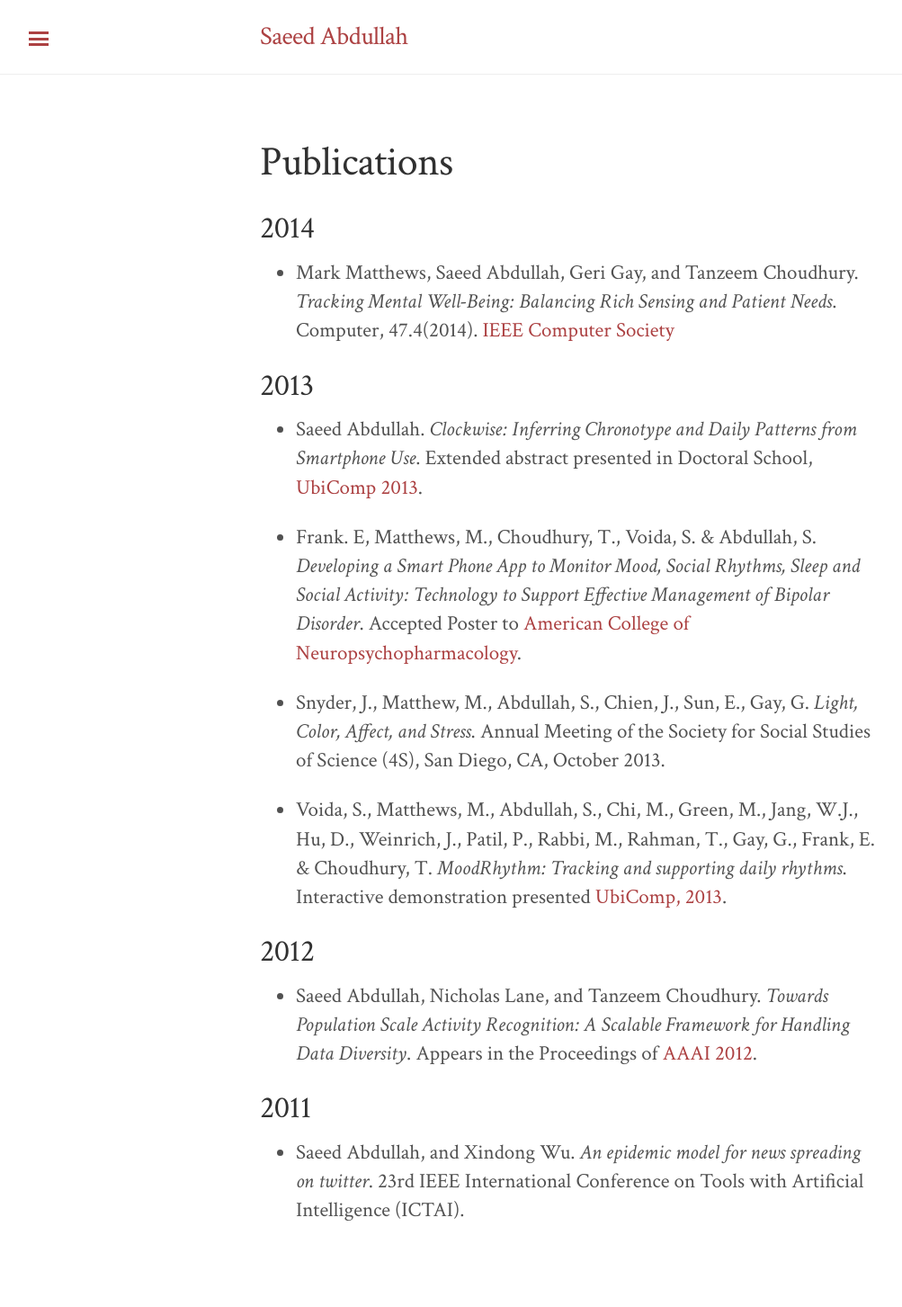
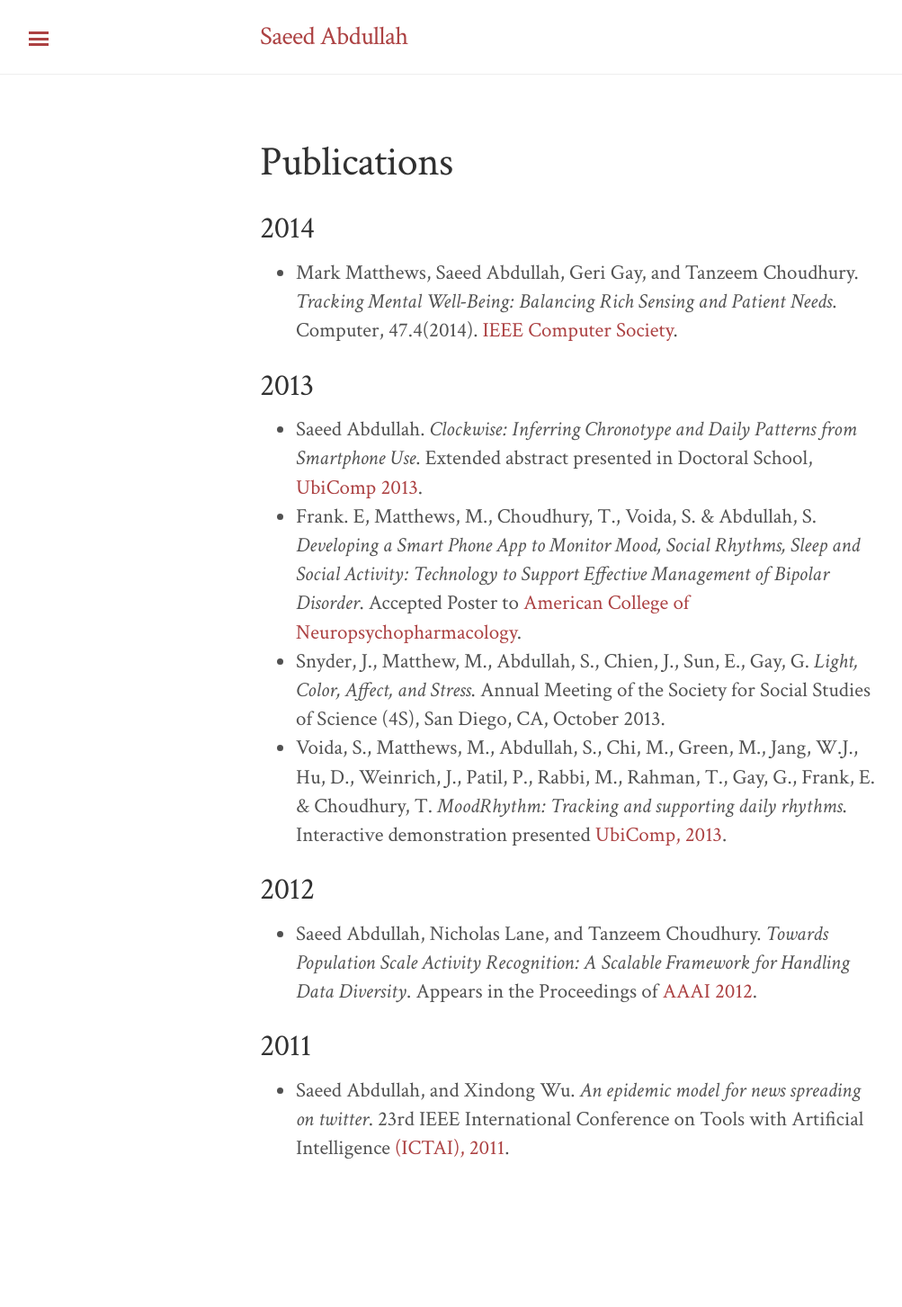
Before and after one commit to saeed-abdullah/saeed-abdullah.github.io, a Jekyll site: the page built from publications.markdown, in a window 1280 px wide. Shown: the whole page at 90% size, without its empty margins (6-1009 px from the left). Built offline with Jekyll 4.4.1, drawn with Linux system fonts in a browser that asks for light colours; after the commit the page ends 1384 px from its top, so only the background shows below that.

Commit message:
Ensures proper listing.

```diff
--- a/publications.markdown
+++ b/publications.markdown
@@ -42,7 +38,8 @@ Appears in the Proceedings of [AAAI 2012][aaai-2012].
 
 * Saeed Abdullah, and Xindong Wu.
 <em> An epidemic model for news spreading on twitter</em>.
-23rd IEEE International Conference on Tools with Artificial Intelligence (ICTAI).
+23rd IEEE International Conference on Tools with Artificial Intelligence
+[(ICTAI), 2011][ictai-2011].
 
 
 [ieee-computer-2014]: http://www.computer.org/csdl/mags/co/2014/index.html
@@ -50,3 +47,4 @@ Appears in the Proceedings of [AAAI 2012][aaai-2012].
 [ubicomp-moodrhythm-2013]: http://dl.acm.org/citation.cfm?id=2494111
 [ubicomp-doctoral-school-2013]: http://www.ubicomp.org/ubicomp2013/dc/abdullah-jr-ds-crc.pdf
 [aaai-2012]: http://www.aaai.org/ocs/index.php/AAAI/AAAI12/paper/viewFile/5169/5491
+[ictai-2011]: http://www.cse.fau.edu/ictai2011/
```
Also changed, not shown: other parts of publications.markdown (+2 -6 lines).
